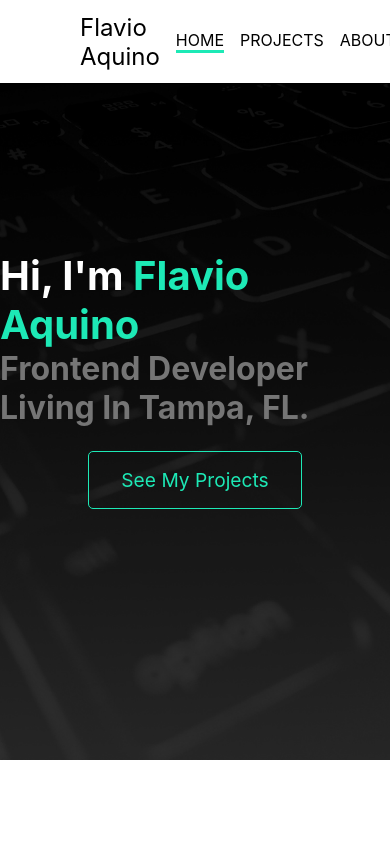
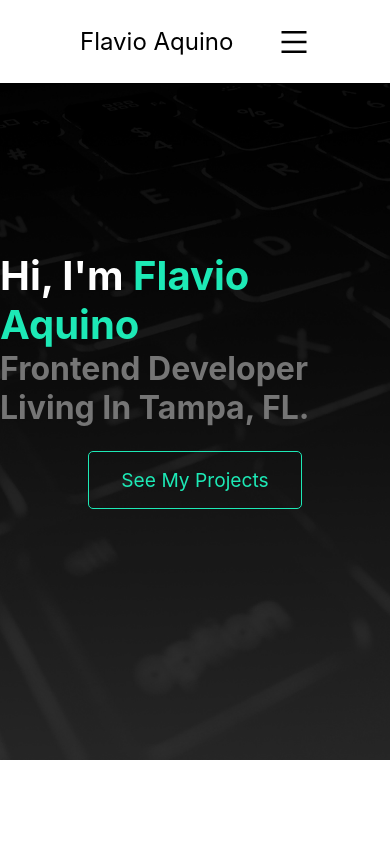
Before and after one commit to bregarulai/portfolio, a React (Create React App) app: page / in a window 390 px wide. Shown: the top 844 px of the page. Built offline with nearby package versions, Linux system fonts and the light colour scheme.

Commit message:
added hamburger menu icon

```diff
--- a/src/components/navigation/Navigation.js
+++ b/src/components/navigation/Navigation.js
@@ -5,40 +5,59 @@ import {
   Links,
   Nav,
   Link,
+  MenuIcon,
 } from "./navigation.elements.js";
+import { AiOutlineMenu } from "react-icons/ai";
+
 const Navigation = () => {
   return (
     <Nav>
       <Header>
         <Brand>Flavio Aquino</Brand>
         <Links>
-          <Link to="home"
+          <Link
+            to="home"
             activeClass="active"
             spy={true}
             smooth={true}
             offset={-50}
             duration={500}
-          >home</Link>
-          <Link to="projects"
+          >
+            home
+          </Link>
+          <Link
+            to="projects"
             spy={true}
             smooth={true}
             offset={-50}
             duration={500}
-          >projects</Link>
+          >
+            projects
+          </Link>
 
-          <Link to="about"
+          <Link
+            to="about"
             spy={true}
             activeClass="active"
             smooth={true}
             offset={-50}
             duration={500}
-          >about</Link>
-            <Link to="contact"
+          >
+            about
+          </Link>
+          <Link
+            to="contact"
             activeClass="active"
             spy={true}
             offset={-50}
             smooth={true}
-                duration={500}>contact</Link>
+            duration={500}
+          >
+            contact
+          </Link>
+          <MenuIcon>
+            <AiOutlineMenu />
+          </MenuIcon>
         </Links>
       </Header>
     </Nav>
--- a/src/components/navigation/navigation.elements.js
+++ b/src/components/navigation/navigation.elements.js
@@ -36,6 +36,10 @@ export const Link = styled(LinkScroll)`
   text-transform: uppercase;
   cursor: pointer;
   overflow-x: visible;
+
+  @media only screen and (max-width: 900px) {
+    display: none;
+  }
 `;
 
 export const ReactLink = styled(LinkReact)`
@@ -44,3 +48,14 @@ export const ReactLink = styled(LinkReact)`
   padding-left: 1rem;
   text-transform: uppercase;
 `;
+
+export const MenuIcon = styled.div`
+  font-size: 2rem;
+  margin-top: 0.5rem;
+  display: none;
+  cursor: pointer;
+
+  @media only screen and (max-width: 900px) {
+    display: block;
+  }
+`;
```
Lines whose indentation alone changed are shown as unchanged.
